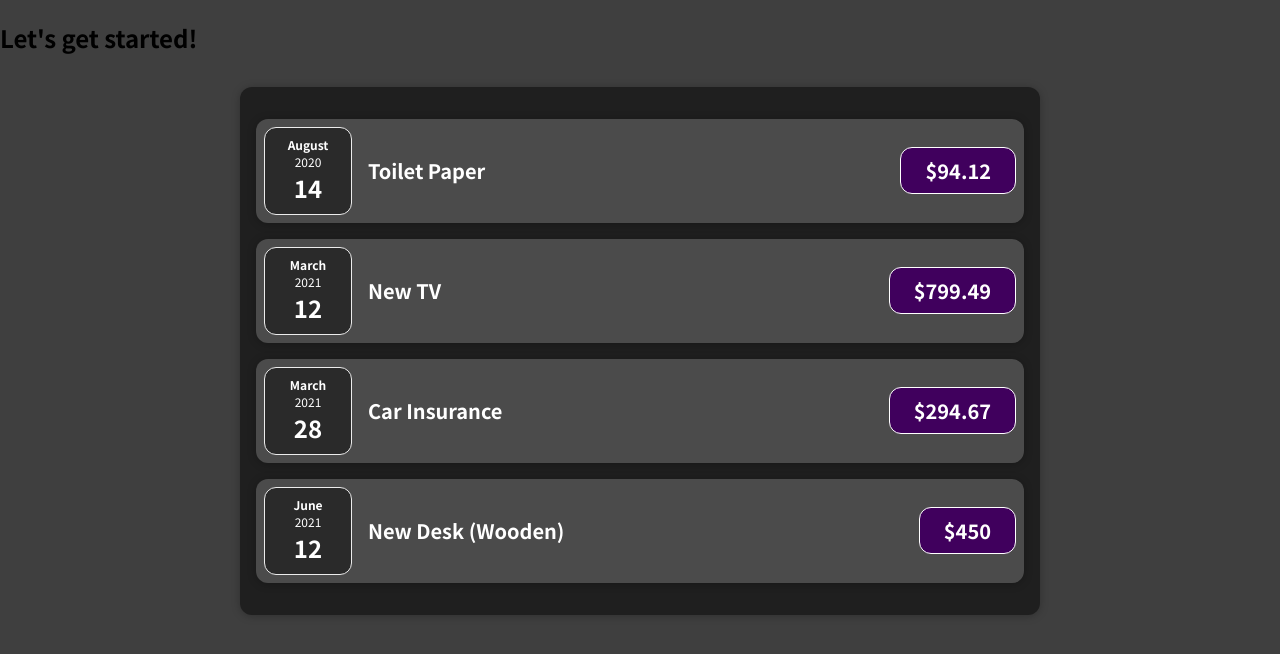
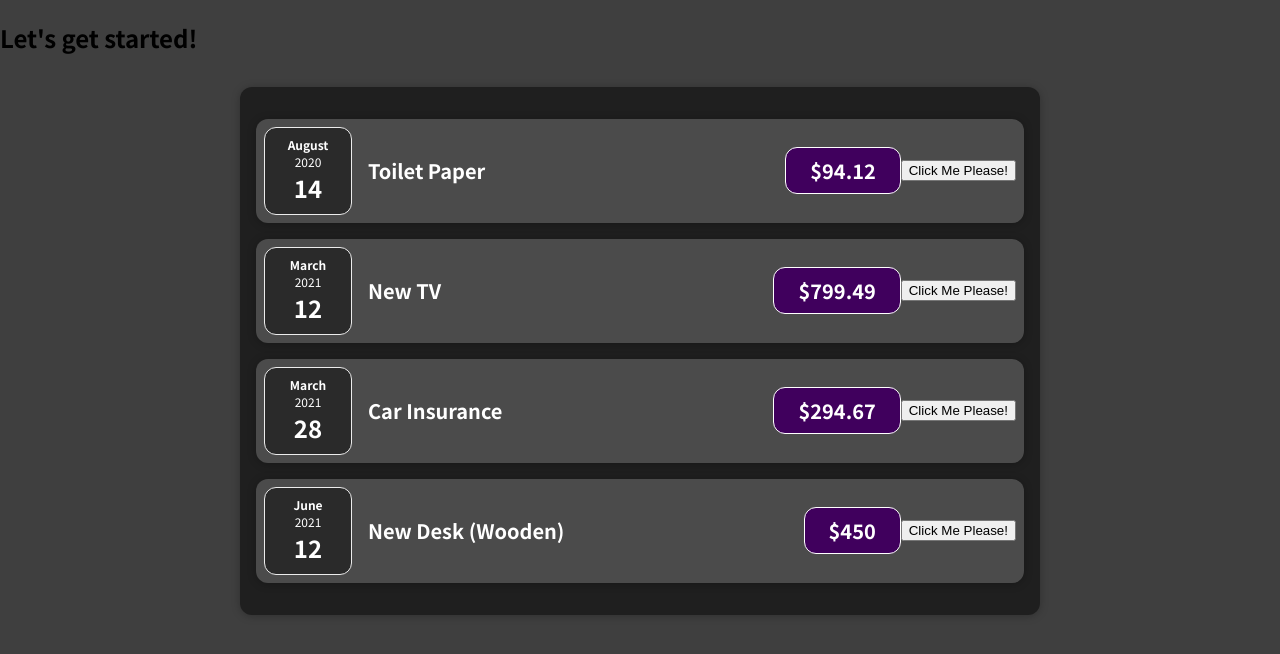
Before and after one commit to sam-nazarian/react-practice, a React (Create React App) app in the folder Section-3/: page / in a window 1280 px wide. Shown: the top 654 px of the page. Built offline with nearby package versions, Linux system fonts and the light colour scheme.

Commit message:
Listening to Events & Working with Event Handlers

```diff
--- a/Section-3/src/components/Expenses/ExpenseItem.js
+++ b/Section-3/src/components/Expenses/ExpenseItem.js
@@ -4,6 +4,11 @@ import './ExpenseItem.css';
 // Every component is a js function
 // only 1 root elm is allowed in a function
 function ExpenseItem(props) {
+  // funtion not called by us, called by event listener
+  const clickHandler = () => {
+    console.log('Clicked!!!!');
+  };
+
   return (
     <Card className="expense-item">
       <ExpenseDate date={props.date} />
@@ -11,6 +16,7 @@ function ExpenseItem(props) {
         <h2>{props.title}</h2>
         <div className="expense-item__price">${props.amount}</div>
       </div>
+      <button onClick={clickHandler}>Click Me Please!</button>
     </Card>
   );
 }
```
